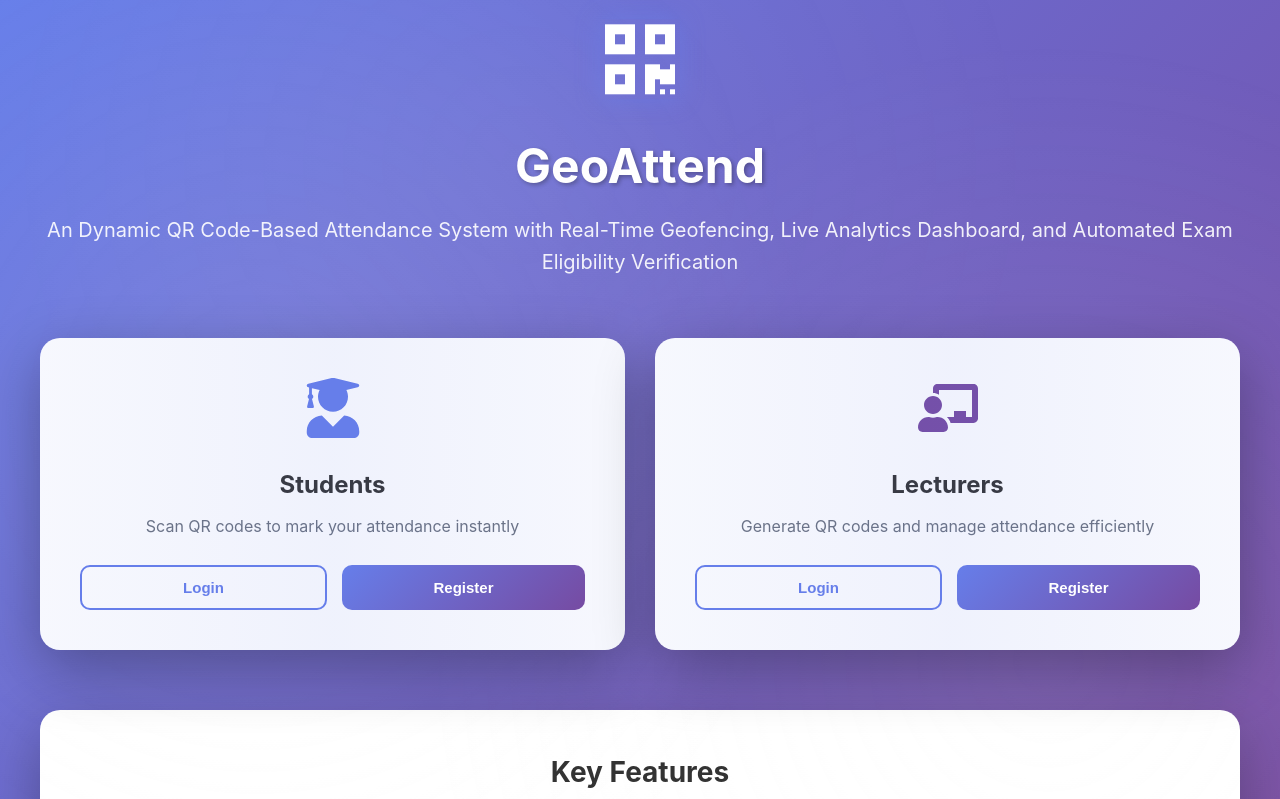
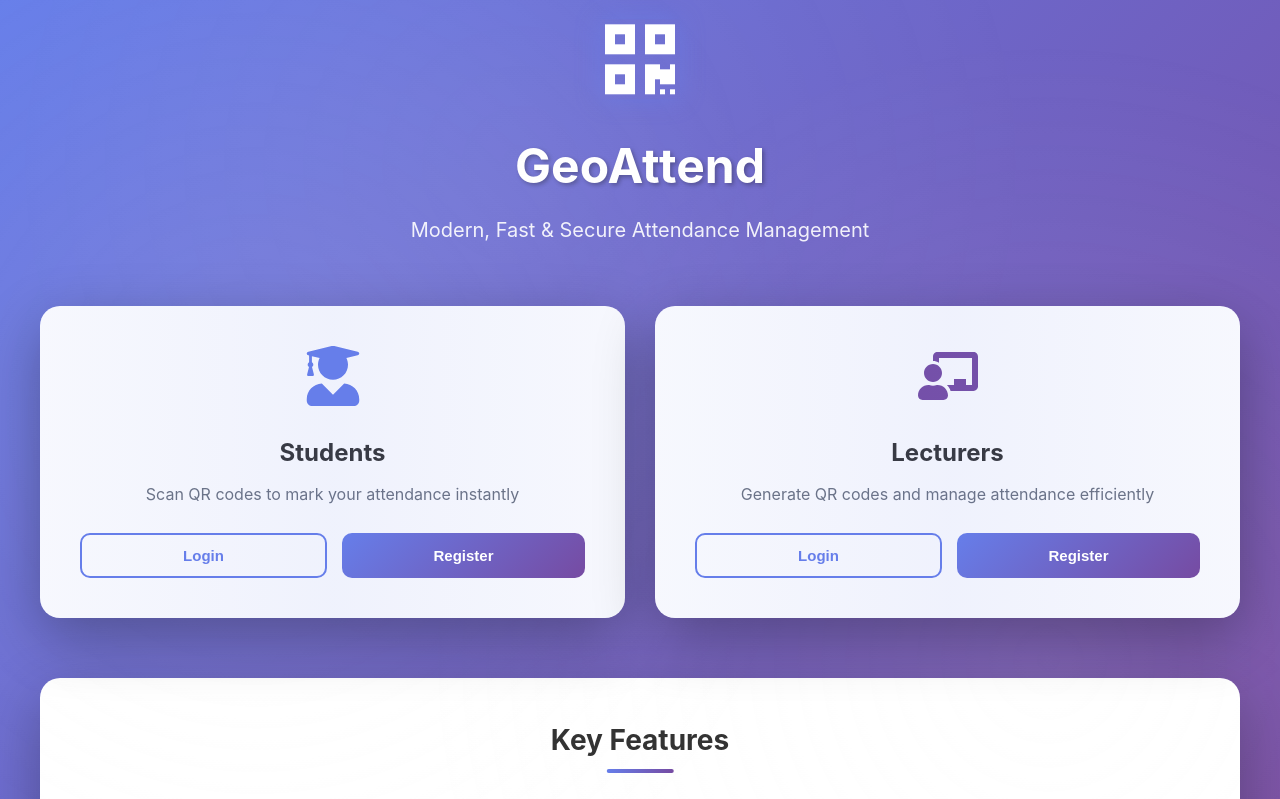
Before and after one commit to adithyapkashyap-git/-qr-attendance-system, a React (Create React App) app in the folder frontend/: page / in a window 1280 px wide. Shown: the top 799 px of the page. Built offline with nearby package versions, Linux system fonts and the light colour scheme; no server answers.

Commit message:
Fix tagline in LandingPage.js

```diff
--- a/frontend/src/pages/LandingPage.js
+++ b/frontend/src/pages/LandingPage.js
@@ -14,7 +14,7 @@ const LandingPage = () => {
         <div className="landing-header">
           <FaQrcode className="landing-icon" />
           <h1>GeoAttend</h1>
-          <p>An Dynamic QR Code-Based Attendance System with Real-Time Geofencing, Live Analytics Dashboard, and Automated Exam Eligibility Verification</p>
+          <p>Modern, Fast & Secure Attendance Management</p>
         </div>
 
         {/* Role Cards */}
```
